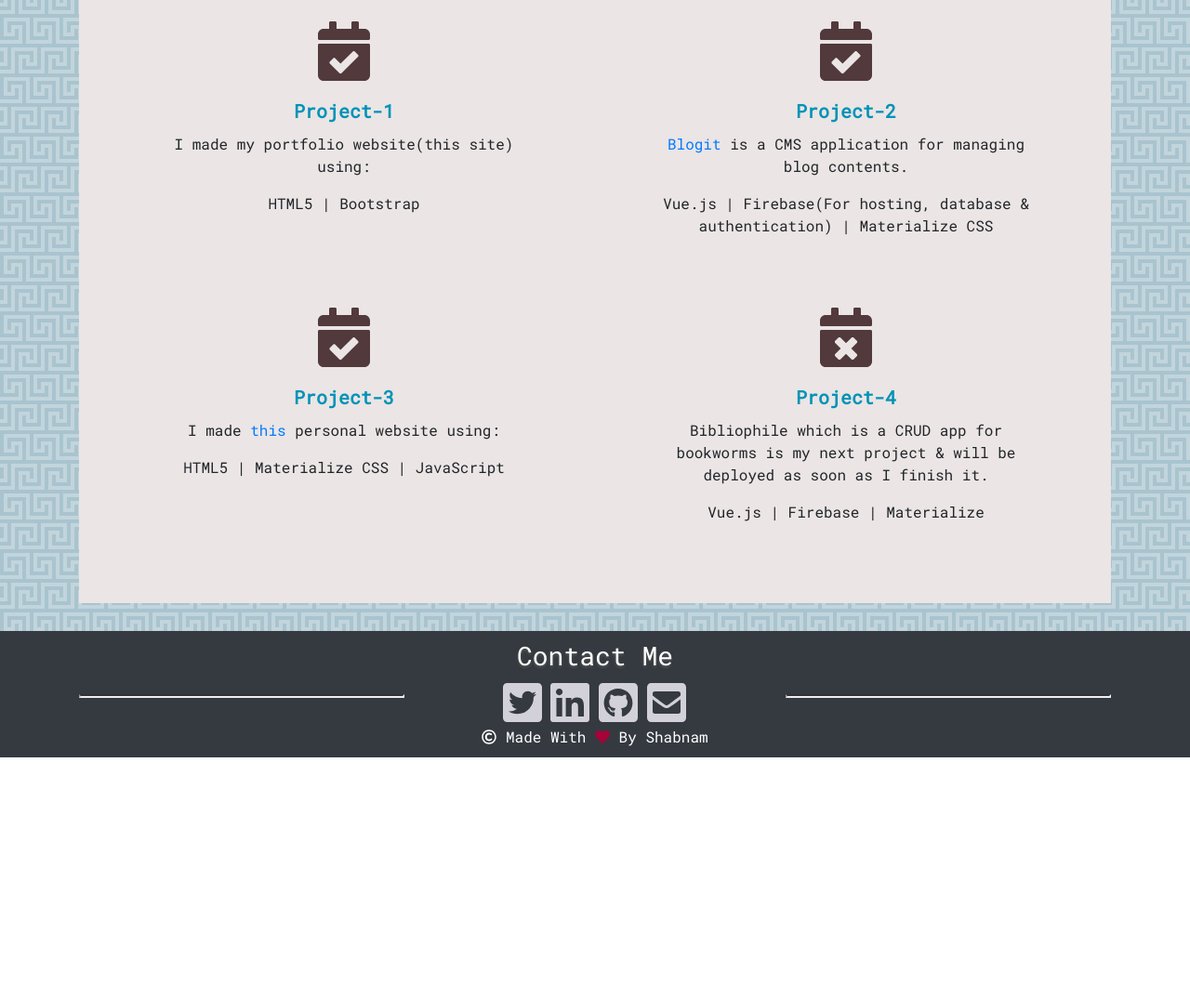
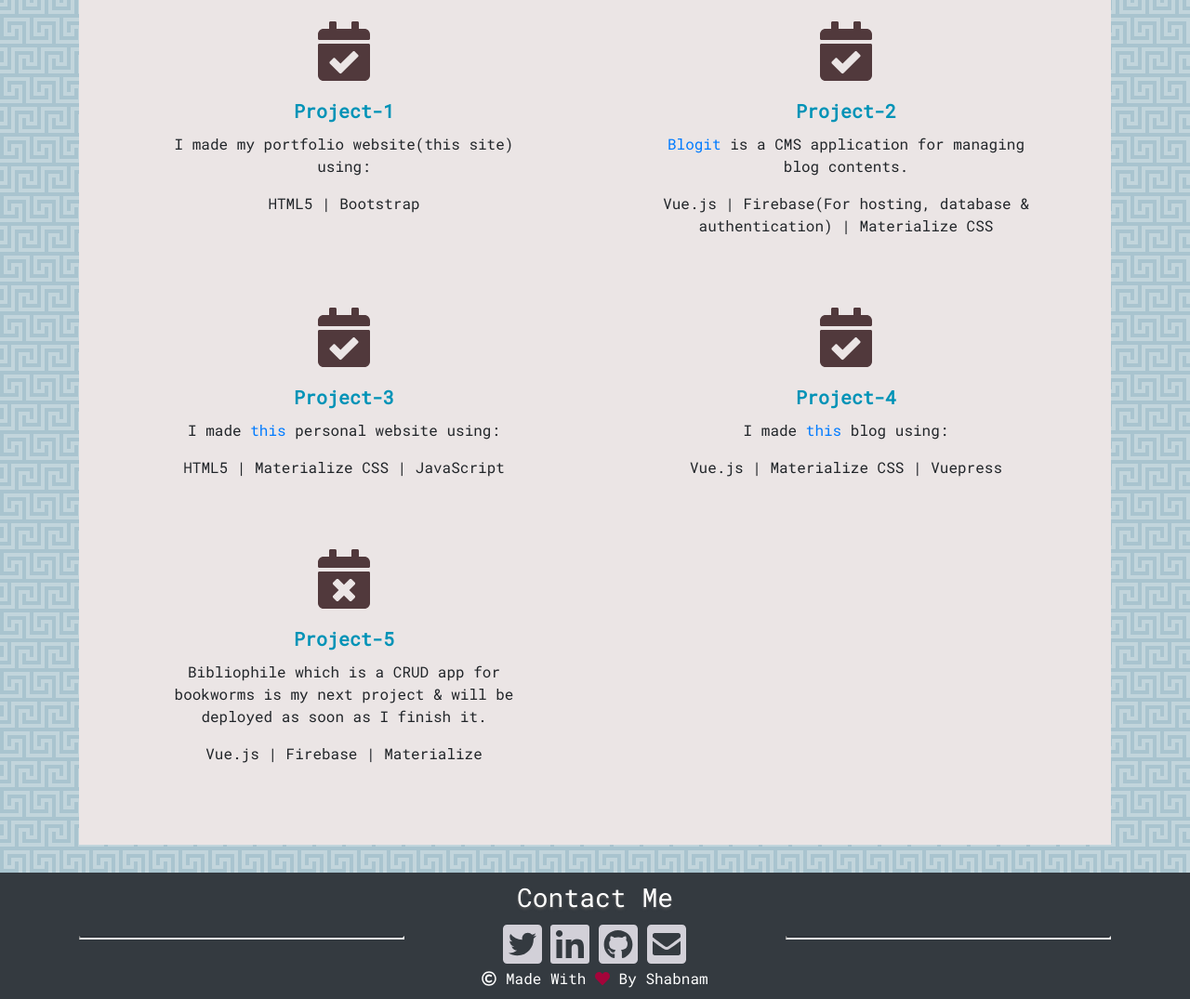
Before and after one commit to shab-k/myportfolio, a website: page dist/index.html in a window 1280 px wide. Shown: the part 1135-2210 px from the top of the page at 93% size. Before the commit the page ends 1950 px from the top, so only its background shows below. Drawn offline with nearby package versions, Linux system fonts and the light colour scheme.

Commit message:
added another project

```diff
--- a/dist/index.html
+++ b/dist/index.html
@@ -28,7 +28,7 @@
                 <a class="nav-link" href="#skills">Skills</a>
               </li>
               <li class="nav-item text-center">
-                <a class="nav-link" href="#projects">Projects</a>
+                <a class="nav-link" href="#projects" >Projects</a>
               </li>
               <li class="nav-item text-center">
                 <a class="nav-link" href="#contact">Contact</a>
@@ -109,10 +109,22 @@
                 <div class="col-lg-6">
                     <div class="card">
                          <div class="text-center">
+                      <i class="fas fa-calendar-check fa-4x" style="color:#51393C"></i>
+                  </div>
+                        <div class="card-body text-center">
+                          <h5 class="card-title">Project-4</h5>
+                          <p class="card-text">I made <a href="https://shab-k.github.io/myvuepress/blog/" target="_blank">this</a> blog using:</p>
+                          <p>Vue.js | Materialize CSS | Vuepress</p>
+                        </div>
+                      </div>
+                </div>
+                <div class="col-lg-6">
+                    <div class="card">
+                         <div class="text-center">
                       <i class="fas fa-calendar-times fa-4x" style="color:#51393C"></i>
                   </div>
                         <div class="card-body text-center">
-                          <h5 class="card-title">Project-4</h5>
+                          <h5 class="card-title">Project-5</h5>
                           <p class="card-text">Bibliophile which is a CRUD app for bookworms is my next project & will be deployed as soon as I finish it.</p>
                           <p>Vue.js | Firebase | Materialize</p>
                         </div>
```
